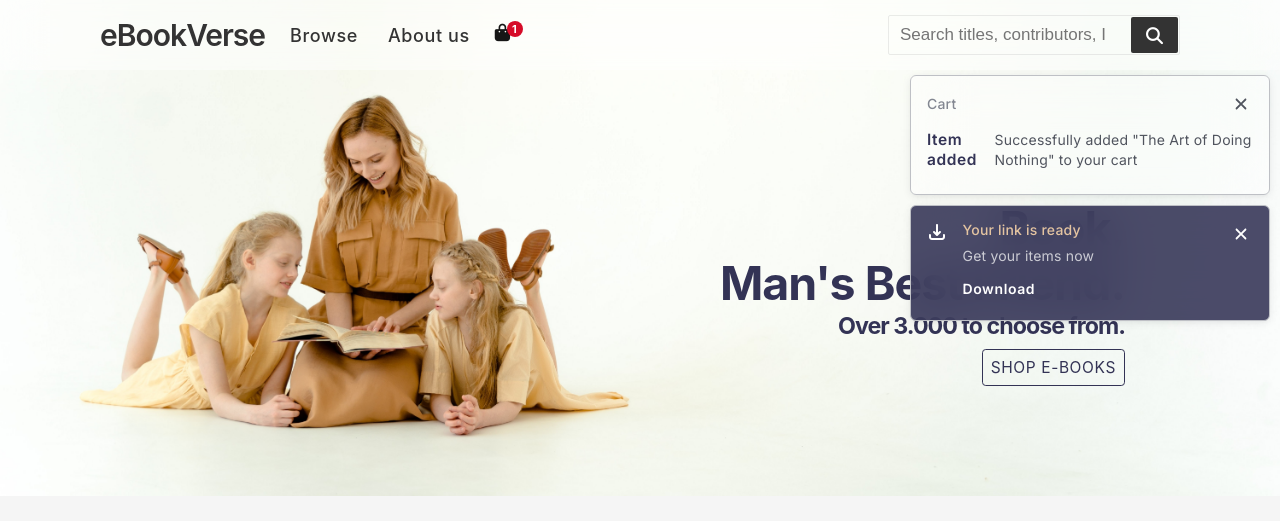
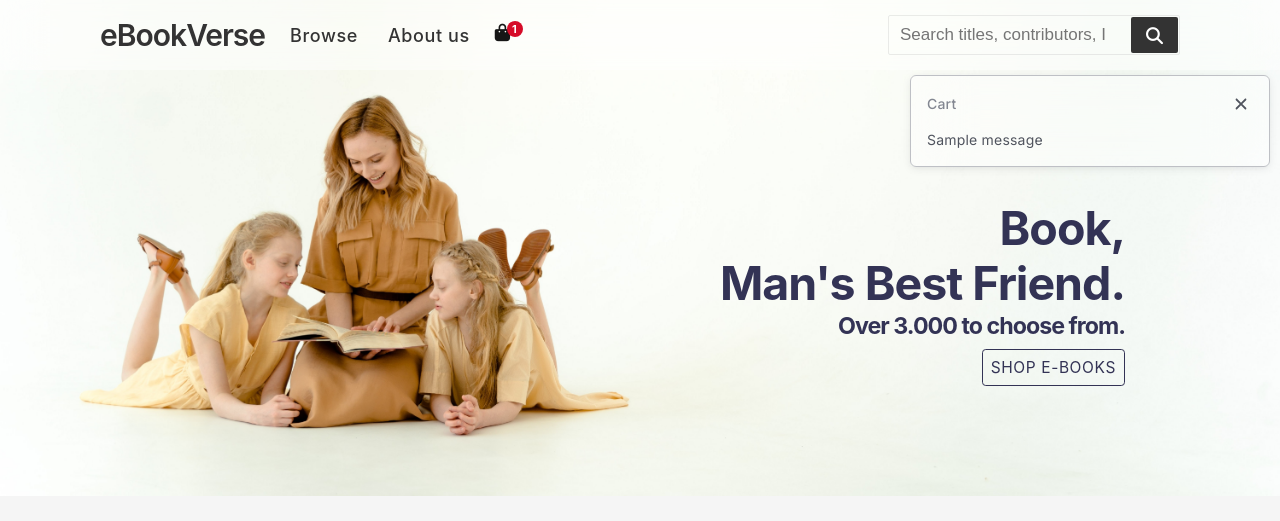
Before and after one commit to dmarakom6/eBookVerse, a Django app: template store/templates/index.html in a window 1280 px wide. Shown: the top 521 px of the page. Run offline with Django 4.2, Linux system fonts and the light colour scheme; the template is opened without the code that fills it: most values are stand-ins (such as "Sample title", 1, 10 or a date in 2020); grey boxes marked "Sample" are stand-in pictures; one stand-in notice (Sample message) is shown; some libraries are stand-ins or nearby versions.

Commit message:
Add cart notifications

```diff
--- a/store/templates/base.html
+++ b/store/templates/base.html
@@ -120,7 +120,10 @@
 
     {% block content %}{% endblock %}
 
+    {% if messages %}
     <div class="notification-container">
+        {% for message in messages %}
+            {% if message.level == DEFAULT_MESSAGE_LEVELS.SUCCESS %}
             <div class="notification-card row">
                 <div class="notification-card-header">
                     <div class="title">
@@ -136,13 +139,19 @@
                 </div>
 
                 <div class="notification-card-content">
-                <h4>Item added</h4>
-                <p>Successfully added "The Art of Doing Nothing" to your cart</p>
+                    {% if "ItemAdded" in message.tags %}
+                    <h4>Item Added</h4>
+                    {% endif %}
+                    {% if "ItemRemoved" in message.tags %}
+                    <h4>Item Removed</h4>
+                    {% endif %}
+                    <p>{{ message }}</p>
                 </div>
 
             </div>
+            {% endif %}
 
-
+            {% if message.level == DEFAULT_MESSAGE_LEVELS.INFO %}
             <div class="notification-card dark">
                 <div class="notification-card-header">
                     <div class="icon">
@@ -167,7 +176,10 @@
                     </div>
                 </div>
             </div>
+            {% endif %}
+        {% endfor %}
     </div>
+    {% endif %}
 
     <footer class="footer">
         <div class="waves">
--- a/store/views.py
+++ b/store/views.py
@@ -1,6 +1,7 @@
 from django.shortcuts import render, redirect, get_object_or_404
 from django.core.paginator import Paginator
 from django.db.models import Q
+from django.contrib import messages
 
 from math import ceil
 
@@ -68,6 +69,7 @@ def add_to_cart(request):
         request.session['cart_id'] = cart.id
 
     cart.items.add(book)
+    messages.success(request, f'Successfully added "{book.title}" to your cart!', extra_tags="ItemAdded")
     return redirect('product', book_id=book_id)
 
 def remove_from_cart(request, book_id):
@@ -78,6 +80,7 @@ def remove_from_cart(request, book_id):
         cart = Cart.objects.get(id=cart_id)
         cart.items.remove(book)
 
+    messages.success(request, f'Successfully removed "{book.title}" from your cart!', extra_tags="ItemRemoved")
     referrer = request.META.get('HTTP_REFERER', '/')
     return redirect(referrer)
 
```
Lines whose indentation alone changed are shown as unchanged.
